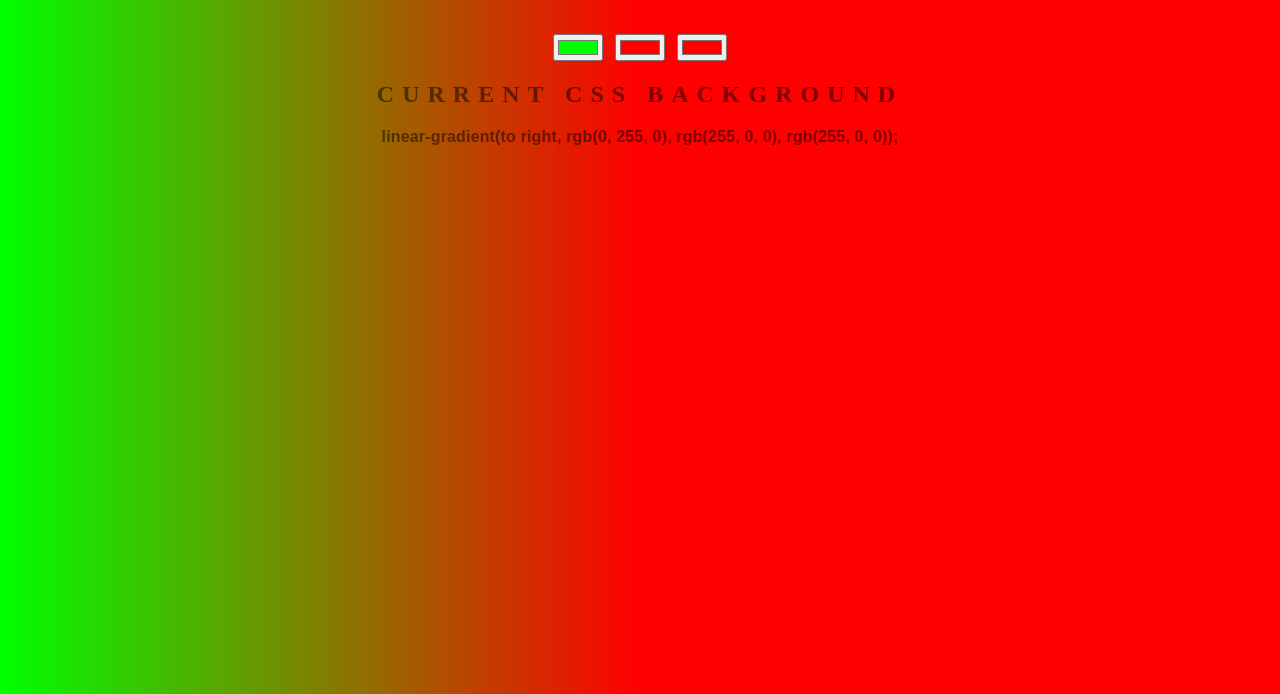
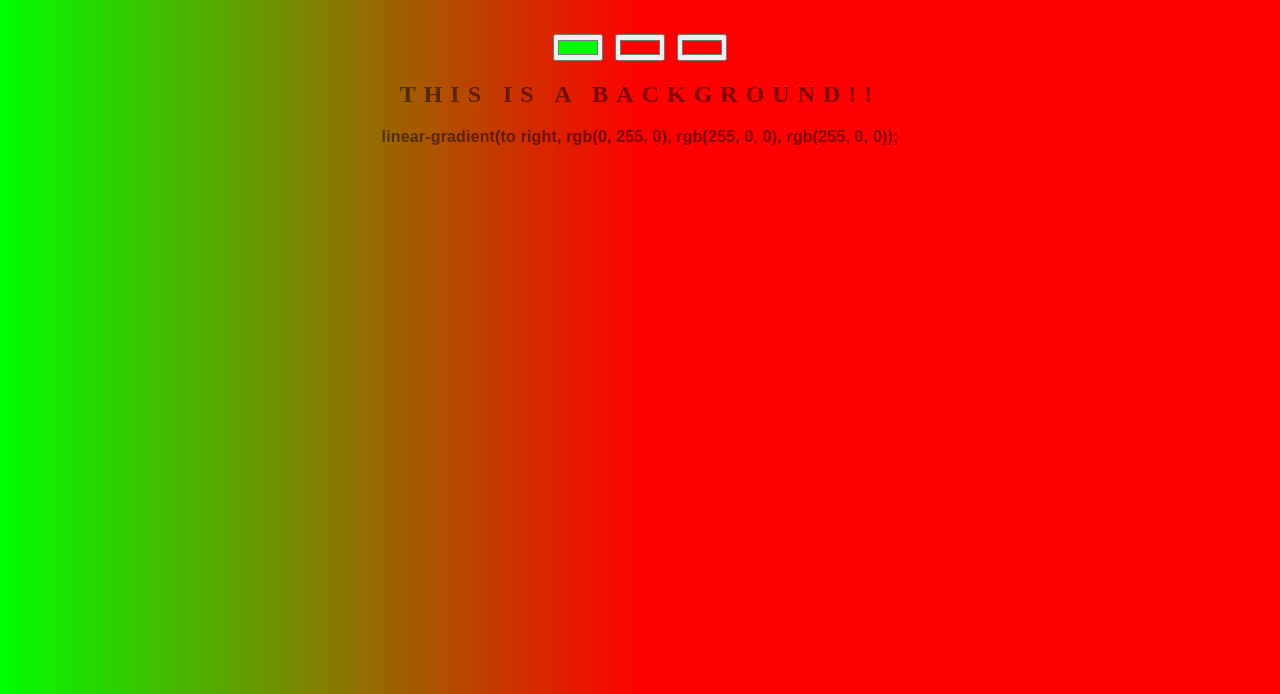
Before and after one commit to vinhnqdev/background-generator, a plain HTML site: page index.html in a window 1280 px wide. Shown: the part 106-800 px from the top of the page. Drawn offline with Linux system fonts and the light colour scheme.

Commit message:
changing text

```diff
--- a/index.html
+++ b/index.html
@@ -9,7 +9,7 @@
 	<input class="color1" type="color" name="color1" value="#00ff00">
 	<input class="color2" type="color" name="color2" value="#ff0000">
 	<input class="color3" type="color" name="color2" value="#ff0000">
-	<h2>Current CSS Background</h2>
+	<h2>This is a background!!</h2>
 	<h3></h3>
 	<h2></h2>
 	<script type="text/javascript" src="script.js"></script>
```
